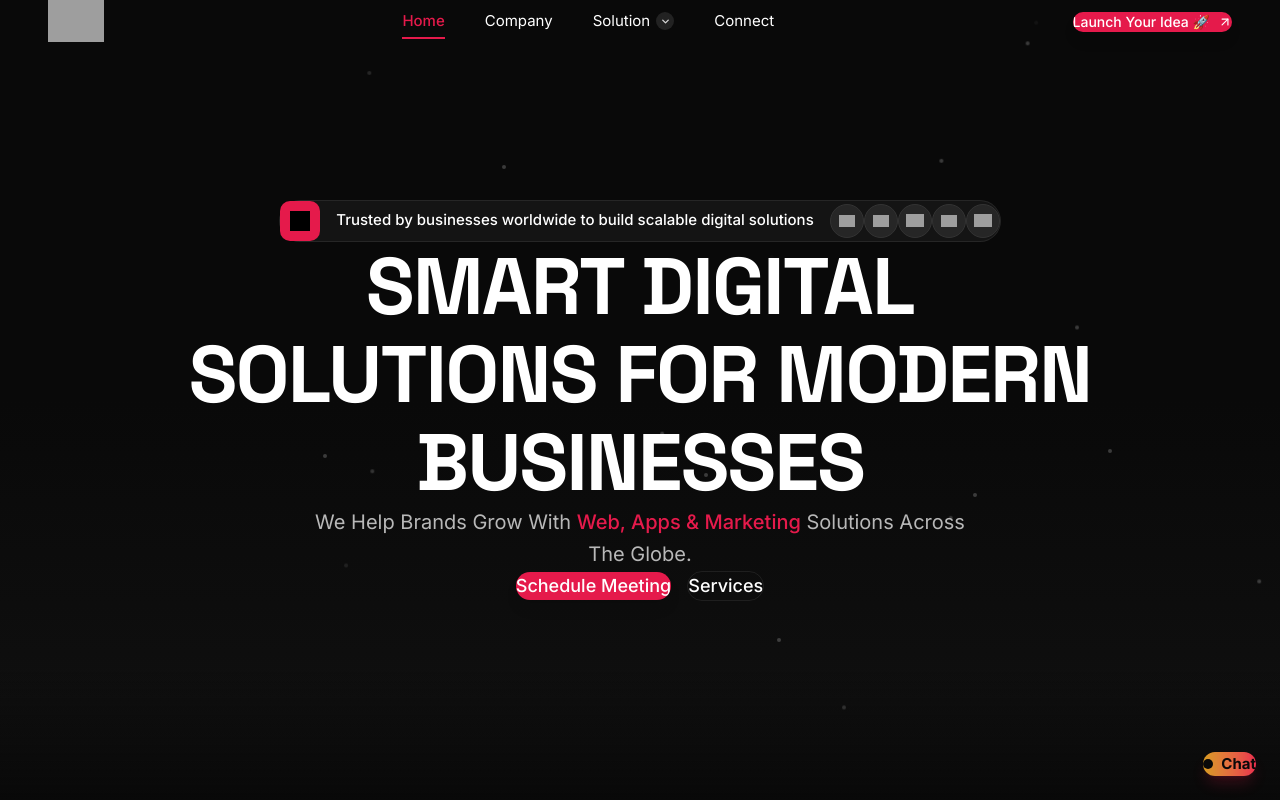
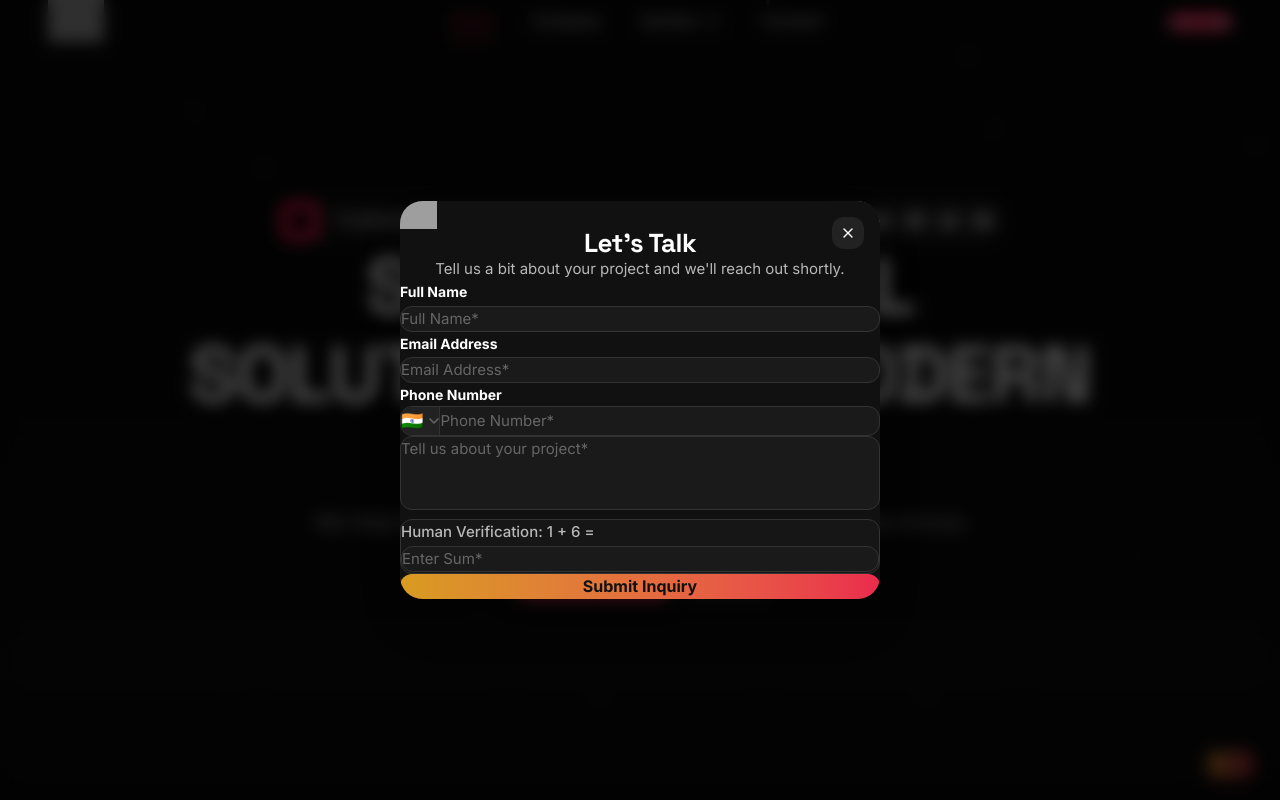
Before and after one commit to Ank-esh-kumar/tcongs, a React (Vite) app: page / in a window 1280 px wide. Shown: the top 800 px of the page. Built offline with nearby package versions, Linux system fonts and the light colour scheme; grey boxes are pictures that could not be loaded.

Commit message:
feat: added pixel-precise Let's Talk modal with auto-trigger and navbar integration

```diff
--- a/src/App.tsx
+++ b/src/App.tsx
@@ -1,3 +1,4 @@
+import { useState, useEffect } from 'react';
 import { Navbar } from './components/layout/Navbar';
 import { Footer } from './components/layout/Footer';
 import { Hero } from './components/sections/Hero';
@@ -7,11 +8,20 @@ import { BuildScaleGrow } from './components/sections/BuildScaleGrow';
 import { FAQ } from './components/sections/FAQ';
 import { Contact } from './components/sections/Contact';
 import { Chatbot } from './components/layout/Chatbot';
+import { LetsTalkModal } from './components/ui/LetsTalkModal';
 
 function App() {
+  const [isLetsTalkOpen, setIsLetsTalkOpen] = useState(false);
+
+  useEffect(() => {
+    // Show modal shortly after initial page load
+    const timer = setTimeout(() => setIsLetsTalkOpen(true), 2500);
+    return () => clearTimeout(timer);
+  }, []);
+
   return (
     <div className="min-h-screen bg-bg-primary text-text-primary">
-      <Navbar />
+      <Navbar onLetsTalkClick={() => setIsLetsTalkOpen(true)} />
       <main>
         <Hero />
         <ServiceGrid />
@@ -22,6 +32,7 @@ function App() {
       </main>
       <Footer />
       <Chatbot />
+      <LetsTalkModal isOpen={isLetsTalkOpen} onClose={() => setIsLetsTalkOpen(false)} />
     </div>
   );
 }
--- a/src/components/layout/Navbar.tsx
+++ b/src/components/layout/Navbar.tsx
@@ -13,7 +13,11 @@ const navLinks = [
   { label: 'Connect', href: '#contact' },
 ];
 
-export function Navbar() {
+interface NavbarProps {
+  onLetsTalkClick?: () => void;
+}
+
+export function Navbar({ onLetsTalkClick }: NavbarProps) {
   const { isScrolled } = useScrollPosition();
   const [megaOpen, setMegaOpen] = useState(false);
   const [mobileOpen, setMobileOpen] = useState(false);
@@ -88,8 +92,8 @@ export function Navbar() {
           {/* CTA Button + Mobile Toggle */}
           <div className="flex items-center gap-4">
             <div className="hidden md:block">
-              <Button variant="primary" size="sm" showArrow href="#contact">
-                Launch Your Idea 🚀
+              <Button variant="primary" size="sm" onClick={onLetsTalkClick}>
+                Let's Talk
               </Button>
             </div>
             <button
--- /dev/null
+++ b/src/components/ui/LetsTalkModal.tsx
@@ -0,0 +1,203 @@
+import { useState, useEffect } from 'react';
+import { motion, AnimatePresence } from 'framer-motion';
+import { useForm } from 'react-hook-form';
+import { z } from 'zod';
+import { zodResolver } from '@hookform/resolvers/zod';
+import { X, Loader2 } from 'lucide-react';
+import { Button } from './Button';
+
+const schema = z.object({
+  name: z.string().min(2, 'Required'),
+  email: z.string().email('Invalid email'),
+  phone: z.string().min(5, 'Required'),
+  project: z.string().min(5, 'Required'),
+  mathAnswer: z.string().min(1, 'Required'),
+});
+
+type FormData = z.infer<typeof schema>;
+
+interface LetsTalkModalProps {
+  isOpen: boolean;
+  onClose: () => void;
+}
+
+export function LetsTalkModal({ isOpen, onClose }: LetsTalkModalProps) {
+  const [mathSum, setMathSum] = useState({ a: 0, b: 0 });
+  const [isSubmitted, setIsSubmitted] = useState(false);
+
+  useEffect(() => {
+    if (isOpen) {
+      setMathSum({
+        a: Math.floor(Math.random() * 10) + 1,
+        b: Math.floor(Math.random() * 10) + 1,
+      });
+      setIsSubmitted(false);
+      reset();
+    }
+  }, [isOpen]);
+
+  const {
+    register,
+    handleSubmit,
+    setError,
+    reset,
+    formState: { errors, isSubmitting },
+  } = useForm<FormData>({
+    resolver: zodResolver(schema),
+  });
+
+  const onSubmit = async (data: FormData) => {
+    if (parseInt(data.mathAnswer) !== mathSum.a + mathSum.b) {
+      setError('mathAnswer', { type: 'manual', message: 'Incorrect sum' });
+      setMathSum({
+        a: Math.floor(Math.random() * 10) + 1,
+        b: Math.floor(Math.random() * 10) + 1,
+      });
+      return;
+    }
+    // Simulate API call
+    await new Promise((r) => setTimeout(r, 1000));
+    setIsSubmitted(true);
+    setTimeout(() => {
+      onClose();
+    }, 2000);
+  };
+
+  return (
+    <AnimatePresence>
+      {isOpen && (
+        <div className="fixed inset-0 z-[100] flex items-center justify-center p-4">
+          <motion.div
+            initial={{ opacity: 0 }}
+            animate={{ opacity: 1 }}
+            exit={{ opacity: 0 }}
+            onClick={onClose}
+            className="absolute inset-0 bg-black/70 backdrop-blur-sm"
+          />
+          <motion.div
+            initial={{ opacity: 0, scale: 0.95, y: 20 }}
+            animate={{ opacity: 1, scale: 1, y: 0 }}
+            exit={{ opacity: 0, scale: 0.95, y: 20 }}
+            transition={{ type: "spring", duration: 0.5 }}
+            className="relative w-full max-w-[480px] p-[1.5px] rounded-[24px] bg-gradient-to-br from-[#D89B1F] to-[#EA2B4D] shadow-2xl z-10"
+          >
+            <div className="bg-[#111] rounded-[22.5px] p-6 sm:p-8 relative max-h-[90vh] overflow-y-auto custom-scrollbar">
+              <button
+                onClick={onClose}
+                className="absolute top-4 right-4 w-8 h-8 rounded-xl bg-[#222] hover:bg-[#333] flex items-center justify-center text-white transition-colors"
+                aria-label="Close"
+              >
+                <X size={16} />
+              </button>
+
+              <div className="text-center mb-6">
+                <img
+                  src="https://tcongsinfotech.com/frontend-assets/images/svgs/logo.svg"
+                  alt="TCongs Infotech"
+                  className="h-[28px] mx-auto mb-3"
+                />
+                <h2 className="text-[26px] font-bold text-white leading-tight font-heading">
+                  Let's Talk
+                </h2>
+                <p className="text-[#B8B8B8] text-[15px] mt-1.5">
+                  Tell us a bit about your project and we'll reach out shortly.
+                </p>
+              </div>
+
+              {isSubmitted ? (
+                <div className="text-center py-10">
+                  <div className="w-16 h-16 rounded-full bg-green-500/10 flex items-center justify-center mx-auto mb-4">
+                    <span className="text-green-500 text-3xl">✓</span>
+                  </div>
+                  <h3 className="text-white font-bold text-xl mb-2">Message Sent!</h3>
+                  <p className="text-text-secondary">We'll be in touch very soon.</p>
+                </div>
+              ) : (
+                <form onSubmit={handleSubmit(onSubmit)} className="space-y-4" noValidate>
+                  {/* Full Name */}
+                  <div>
+                    <label className="block text-white text-[14px] font-bold mb-1.5">Full Name</label>
+                    <input
+                      type="text"
+                      placeholder="Full Name*"
+                      className={`w-full bg-[#1A1A1A] border rounded-xl px-4 py-3 text-[15px] text-white placeholder-[#666] focus:outline-none transition-colors ${errors.name ? 'border-red-500' : 'border-[#333] focus:border-accent'}`}
+                      {...register('name')}
+                    />
+                  </div>
+
+                  {/* Email */}
+                  <div>
+                    <label className="block text-white text-[14px] font-bold mb-1.5">Email Address</label>
+                    <input
+                      type="email"
+                      placeholder="Email Address*"
+                      className={`w-full bg-[#1A1A1A] border rounded-xl px-4 py-3 text-[15px] text-white placeholder-[#666] focus:outline-none transition-colors ${errors.email ? 'border-red-500' : 'border-[#333] focus:border-accent'}`}
+                      {...register('email')}
+                    />
+                  </div>
+
+                  {/* Phone */}
+                  <div>
+                    <label className="block text-white text-[14px] font-bold mb-1.5">Phone Number</label>
+                    <div className={`flex bg-[#1A1A1A] border rounded-xl overflow-hidden focus-within:border-accent transition-colors ${errors.phone ? 'border-red-500' : 'border-[#333]'}`}>
+                      <div className="flex items-center gap-1.5 px-3 border-r border-[#333] bg-[#222]">
+                        <span className="text-lg">🇮🇳</span>
+                        <svg width="10" height="6" viewBox="0 0 10 6" fill="none" xmlns="http://www.w3.org/2000/svg">
+                          <path d="M1 1L5 5L9 1" stroke="#666" strokeWidth="1.5" strokeLinecap="round" strokeLinejoin="round"/>
+                        </svg>
+                      </div>
+                      <input
+                        type="tel"
+                        placeholder="Phone Number*"
+                        className="flex-1 bg-transparent px-4 py-3 text-[15px] text-white placeholder-[#666] focus:outline-none"
+                        {...register('phone')}
+                      />
+                    </div>
+                  </div>
+
+                  {/* Project */}
+                  <div>
+                    <textarea
+                      placeholder="Tell us about your project*"
+                      rows={3}
+                      className={`w-full bg-[#1A1A1A] border rounded-xl px-4 py-3 text-[15px] text-white placeholder-[#666] focus:outline-none resize-none transition-colors mt-2 ${errors.project ? 'border-red-500' : 'border-[#333] focus:border-accent'}`}
+                      {...register('project')}
+                    />
+                  </div>
+
+                  {/* Captcha */}
+                  <div className="p-4 rounded-xl border border-[#333] bg-white/[0.02]">
+                    <p className="text-[15px] text-[#B8B8B8] mb-3 font-medium">
+                      Human Verification: {mathSum.a} + {mathSum.b} =
+                    </p>
+                    <input
+                      type="number"
+                      placeholder="Enter Sum*"
+                      className={`w-full bg-[#1A1A1A] border rounded-xl px-4 py-3 text-[15px] text-white placeholder-[#666] focus:outline-none transition-colors ${errors.mathAnswer ? 'border-red-500' : 'border-[#333] focus:border-accent'}`}
+                      {...register('mathAnswer')}
+                    />
+                    {errors.mathAnswer && (
+                      <p className="text-red-400 text-xs mt-1">{errors.mathAnswer.message}</p>
+                    )}
+                  </div>
+
+                  <button
+                    type="submit"
+                    disabled={isSubmitting}
+                    className="w-full bg-gradient-to-r from-[#D89B1F] to-[#EA2B4D] text-[#111] font-bold text-[16px] py-3.5 rounded-xl hover:opacity-90 transition-opacity mt-2 flex justify-center items-center gap-2"
+                  >
+                    {isSubmitting ? (
+                      <><Loader2 size={18} className="animate-spin" /> Submitting...</>
+                    ) : (
+                      'Submit Inquiry'
+                    )}
+                  </button>
+                </form>
+              )}
+            </div>
+          </motion.div>
+        </div>
+      )}
+    </AnimatePresence>
+  );
+}
```
